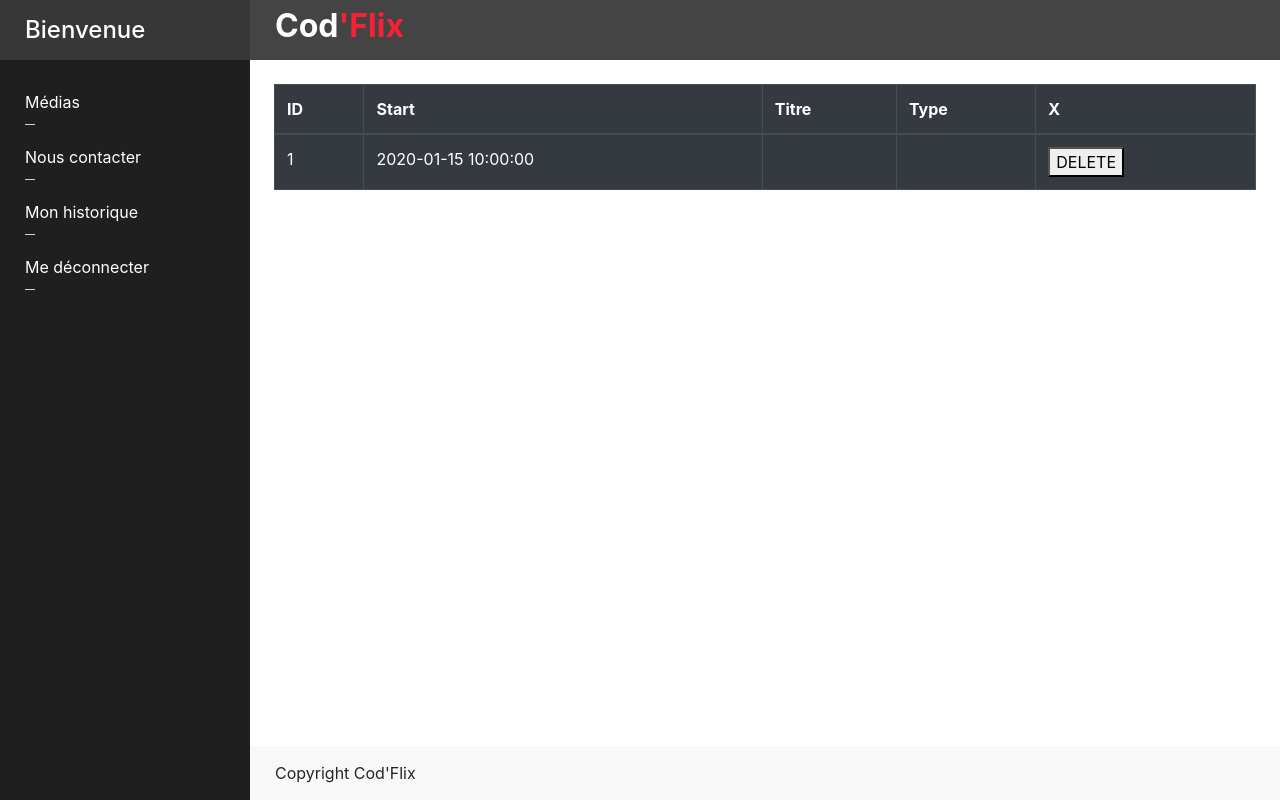
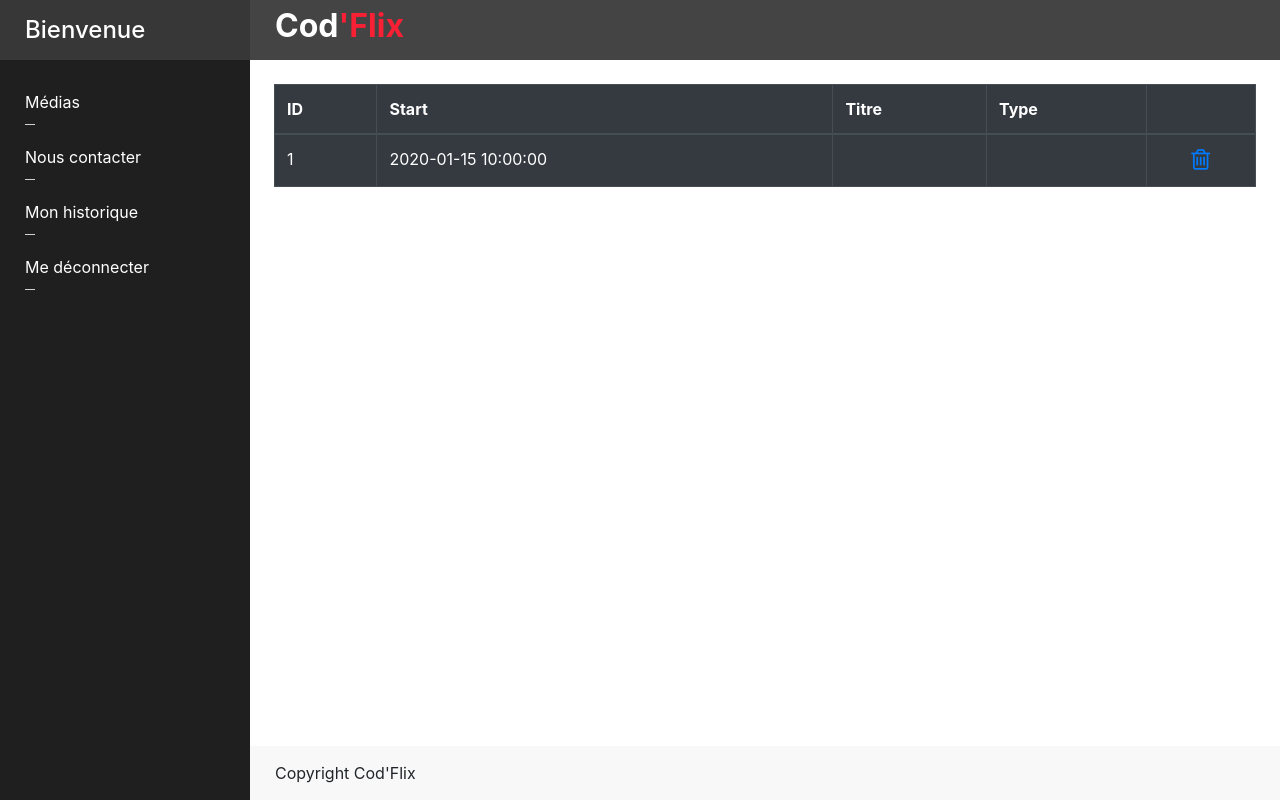
Before and after one commit to praaly/codflix, a PHP site: template view/historiqueView.php in a window 1280 px wide. Run offline with PHP 8.4, Linux system fonts and the light colour scheme; the template is opened without the code that fills it: most values are stand-ins (such as "Sample title", 1, 10 or a date in 2020); data that the repository does not hold is empty; some libraries are stand-ins or nearby versions.

Commit message:
Correction de bugs, nous pouvons desormer supprimer des lignes dans l'historique

```diff
--- a/model/historique.php
+++ b/model/historique.php
@@ -38,10 +38,11 @@ public static function deleteHistorique($hID){
 	$db   = init_db();
 
 	$req  = $db->prepare( "DELETE FROM history WHERE id = :id" );
-	$req->bindValue(':id', $media_id);
+	$req->bindValue(':id', $hID);
 	$req->execute();
 
 	$db   = null;
+
 	return $req->fetchAll();
 }
 
--- a/view/historiqueView.php
+++ b/view/historiqueView.php
@@ -1,11 +1,5 @@
-<?php
-function afficher(){
-echo "bonjour!";
-}
-?>
-
 <?php ob_start(); ?>
-
+<link rel="stylesheet" href="https://cdnjs.cloudflare.com/ajax/libs/font-awesome/4.7.0/css/font-awesome.min.css">
 <table class="table table-bordered table-dark">
   <thead>
     <tr>
@@ -13,21 +7,24 @@ echo "bonjour!";
       <th scope="col">Start</th>
       <th scope="col">Titre</th>
       <th scope="col">Type</th>
-      <th scope="col">X</th>
+      <th scope="col"></th>
     </tr>
   </thead>
   <tbody>
   <?php foreach($historiqueContent as $history ): ?>
   	<?php $getMedia = Historique::transformID($history['media_id']); ?>
-
     <tr>
       <td><?= $history['id']; ?></td>
       <td><?= $history['start_date']; ?></td>
       <td><?= strtoupper($getMedia['title']); ?></td>
       <td><?= strtoupper($getMedia['type']); ?></td>
 
-      <td><button onclick="afficher();">DELETE</button></td>
+      <!--  NOTE : POSSIBILITE DE CONTOURNER SECURITE A VOIR SI MODIF -->
+      <td><center>
 
+           <a href="?action=historiquePage&delete=<?= $history['id']; ?>"><i class="fa fa-trash-o" style="font-size:24px"></i></a>
+         </form>
+      </center></td>
     </tr>
     <?php endforeach; ?>
   </tbody>
```
Also changed, not shown: controller/historiqueController.php (+5 -2 lines).
